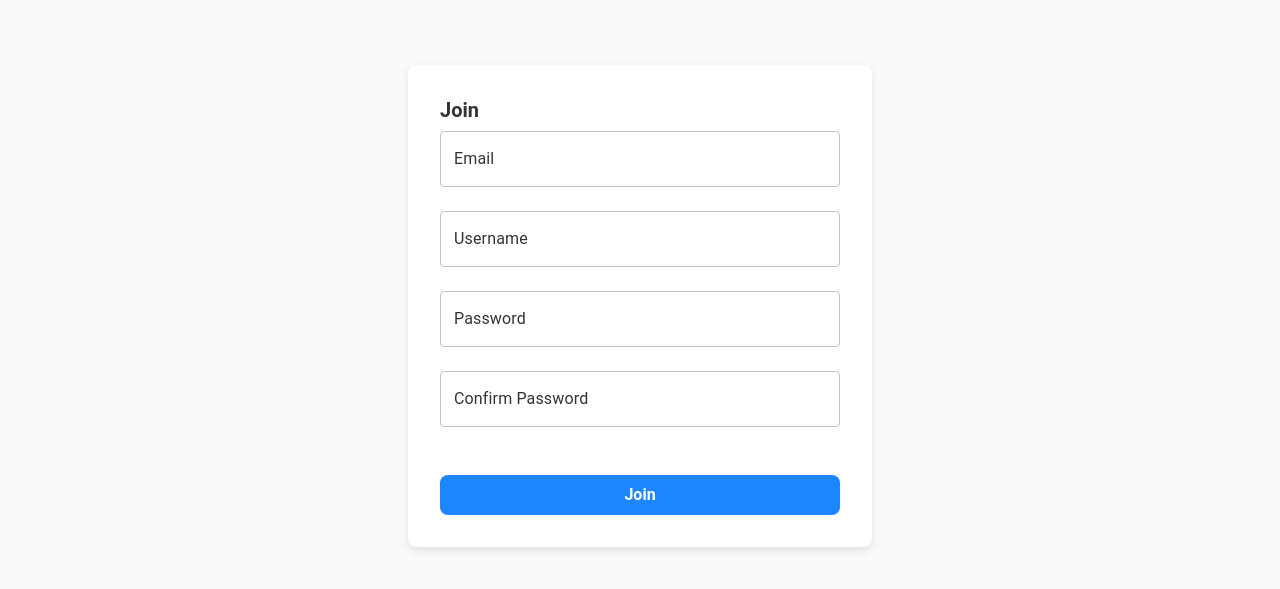
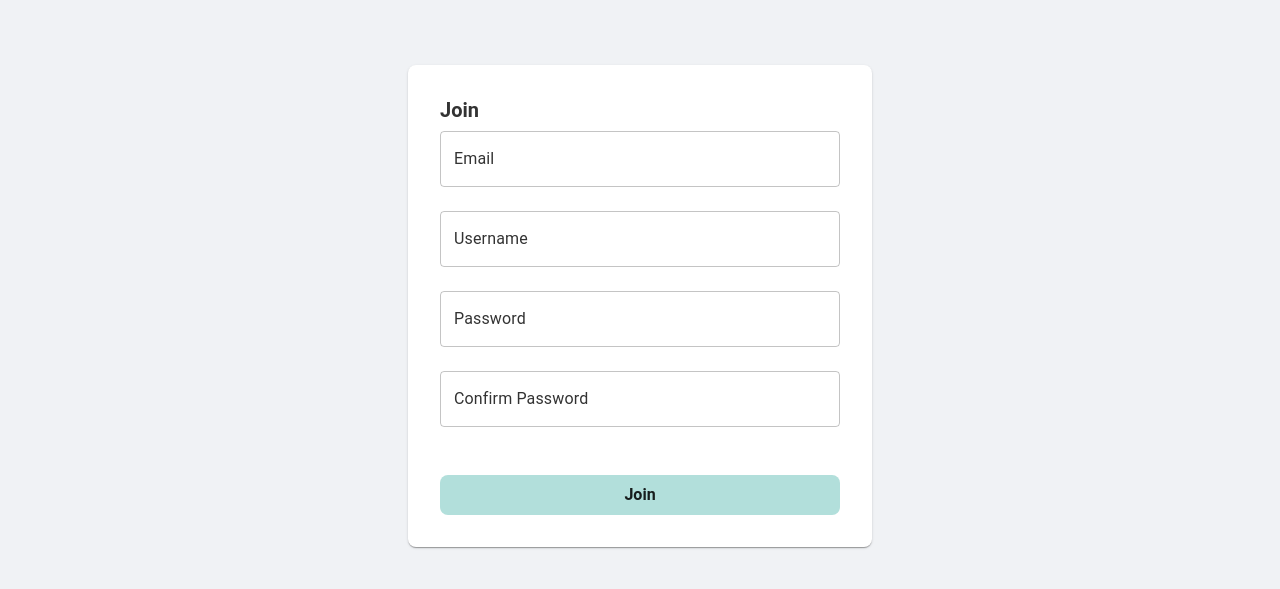
Before and after one commit to hppanpaliya/MindfulMe, a React (Create React App) app: page /join in a window 1280 px wide. Shown: the part 253-842 px from the top of the page. Built offline with nearby package versions, Linux system fonts and the light colour scheme; no server answers.

Commit message:
dark mode fix on Login and Join

```diff
--- a/src/components/Profile/Join/index.js
+++ b/src/components/Profile/Join/index.js
@@ -1,7 +1,7 @@
 import { useState } from "react";
 import { useNavigate } from "react-router-dom";
 import firebase from "../../../utils/firebase";
-import { styled } from "@mui/material/styles";
+import styled from "@mui/material/styles/styled";
 import { Button, TextField } from "@mui/material";
 import Box from "@mui/material/Box";
 import Typography from "@mui/material/Typography";
@@ -9,47 +9,41 @@ import logo from "../../../assets/images/logo.svg";
 import { useDispatch } from "react-redux";
 //import { logout } from "../../../store/features/auth/authSlice.js";
 
-const Container = styled(Box)({
+const Container = styled(Box)(({ theme }) => ({
   display: "flex",
   flexDirection: "column",
   alignItems: "center",
   justifyContent: "center",
   height: "100vh",
-  backgroundColor: "#F9FAFB",
-});
+}));
 
-const Logo = styled("img")({
+const Logo = styled("img")(({ theme }) => ({
   width: "200px",
   marginBottom: "48px",
-});
+}));
 
-const Form = styled(Box)({
+const Form = styled(Box)(({ theme }) => ({
   width: "100%",
   maxWidth: "400px",
-  backgroundColor: "#FFFFFF",
+  backgroundColor: theme.palette.background.box,
   borderRadius: "8px",
   padding: "32px",
-  boxShadow: "0px 4px 10px rgba(0, 0, 0, 0.1)",
-});
+  boxShadow: theme.shadows[1],
+}));
 
-const StyledTextField = styled(TextField)({
+const StyledTextField = styled(TextField)(({ theme }) => ({
   marginBottom: "24px",
-});
+}));
 
-const StyledButton = styled(Button)({
+const StyledButton = styled(Button)(({ theme }) => ({
   width: "100%",
   marginTop: "24px",
-  backgroundColor: "#1E86FF",
-  color: "#FFFFFF",
-  "&:hover": {
-    backgroundColor: "#145FB9",
-  },
-});
+}));
 
-const ErrorMessage = styled(Typography)({
-  color: "#FF4136",
+const ErrorMessage = styled(Typography)(({ theme }) => ({
+  color: theme.palette.error.main,
   marginBottom: "24px",
-});
+}));
 
 const Join = () => {
   const [email, setEmail] = useState("");
--- a/src/components/Profile/Login/Login.js
+++ b/src/components/Profile/Login/Login.js
@@ -1,55 +1,49 @@
 import { useState, useEffect } from "react";
 import { useDispatch } from "react-redux";
 import { useNavigate } from "react-router-dom";
-import firebase from "../../../utils/firebase";
-import { login } from "../../../store/features/auth/authSlice.js";
-import { styled } from "@mui/material/styles";
+import styled from "@mui/material/styles/styled";
 import { Button, TextField } from "@mui/material";
 import Box from "@mui/material/Box";
 import Typography from "@mui/material/Typography";
+import firebase from "../../../utils/firebase";
+import { login } from "../../../store/features/auth/authSlice.js";
 import logo from "../../../assets/images/logo.svg";
 
-const Container = styled(Box)({
+const Container = styled(Box)(({ theme }) => ({
   display: "flex",
   flexDirection: "column",
   alignItems: "center",
   justifyContent: "center",
   height: "100vh",
-  backgroundColor: "#F9FAFB",
-});
+}));
 
-const Logo = styled("img")({
+const Logo = styled("img")(({ theme }) => ({
   width: "200px",
   marginBottom: "48px",
-});
+}));
 
-const Form = styled(Box)({
+const Form = styled(Box)(({ theme }) => ({
   width: "100%",
   maxWidth: "400px",
-  backgroundColor: "#FFFFFF",
   borderRadius: "8px",
+  backgroundColor: theme.palette.background.box,
   padding: "32px",
-  boxShadow: "0px 4px 10px rgba(0, 0, 0, 0.1)",
-});
+  boxShadow: theme.shadows[1],
+}));
 
-const StyledTextField = styled(TextField)({
+const StyledTextField = styled(TextField)(({ theme }) => ({
   marginBottom: "24px",
-});
+}));
 
-const StyledButton = styled(Button)({
+const StyledButton = styled(Button)(({ theme }) => ({
   width: "100%",
   marginTop: "24px",
-  backgroundColor: "#1E86FF",
-  color: "#FFFFFF",
-  "&:hover": {
-    backgroundColor: "#145FB9",
-  },
-});
+}));
 
-const ErrorMessage = styled(Typography)({
-  color: "#FF4136",
+const ErrorMessage = styled(Typography)(({ theme }) => ({
+  color: theme.palette.error.main,
   marginBottom: "24px",
-});
+}));
 
 const Login = () => {
   const [email, setEmail] = useState("");
@@ -61,9 +55,7 @@ const Login = () => {
   const handleLogin = async (e) => {
     e.preventDefault();
     try {
-      const { user } = await firebase
-        .auth()
-        .signInWithEmailAndPassword(email, password);
+      const { user } = await firebase.auth().signInWithEmailAndPassword(email, password);
       dispatch(
         login({
           uid: user.uid,
@@ -76,8 +68,6 @@ const Login = () => {
       setError(error.message);
     }
   };
-
-  // navigate logged in users to home page
 
   useEffect(() => {
     firebase.auth().onAuthStateChanged((user) => {
@@ -95,14 +85,7 @@ const Login = () => {
           Login
         </Typography>
         {error && <ErrorMessage>{error}</ErrorMessage>}
-        <StyledTextField
-          id="email"
-          label="Email"
-          variant="outlined"
-          fullWidth
-          value={email}
-          onChange={(e) => setEmail(e.target.value)}
-        />
+        <StyledTextField id="email" label="Email" variant="outlined" fullWidth value={email} onChange={(e) => setEmail(e.target.value)} />
         <StyledTextField
           id="password"
           label="Password"
```
